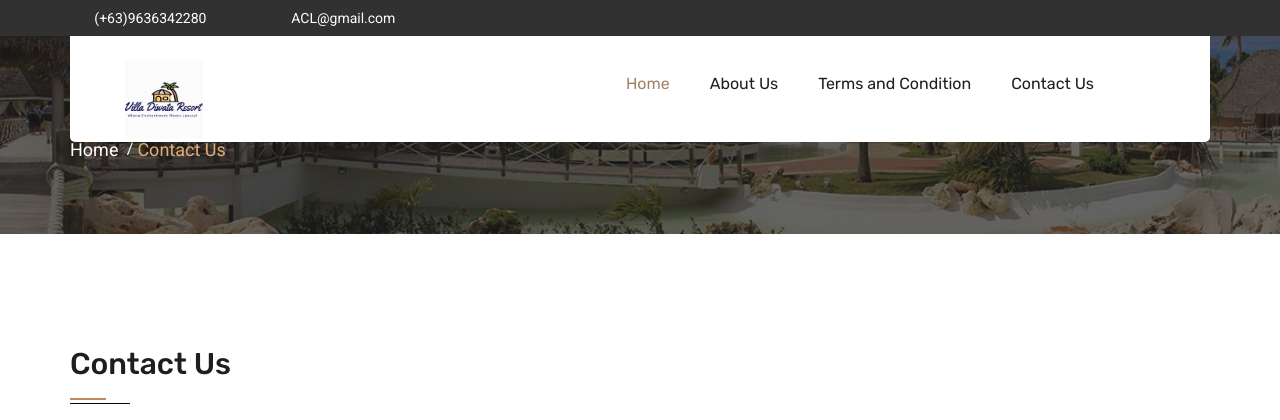
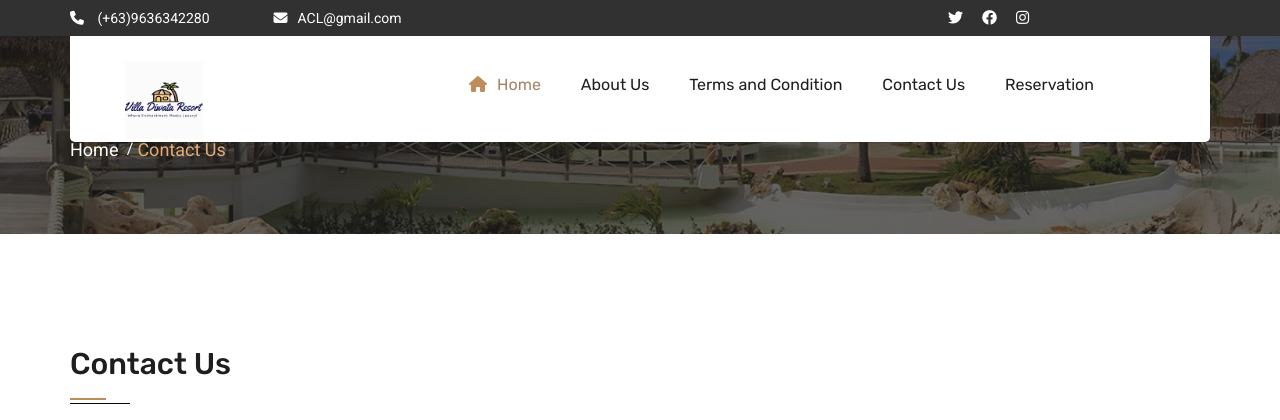
Before and after one commit to yel-x/diwatavilla, a PHP site: page /contact.php in a window 1280 px wide. Shown: the top 420 px of the page. Run offline with PHP 8.4, Linux system fonts and the light colour scheme; a stand-in replaces the project's code that opens the database connection; some web fonts are replaced.

Commit message:
Update contact.php

```diff
--- a/contact.php
+++ b/contact.php
@@ -34,6 +34,7 @@ if(isset($_POST['submit']))
 <link rel="stylesheet" type="text/css" href="css/style.css">
 <link rel="stylesheet" type="text/css" href="css/color.css">
 <link rel="stylesheet" type="text/css" href="css/responsive.css">
+<link rel="stylesheet" href="https://cdnjs.cloudflare.com/ajax/libs/font-awesome/6.4.0/css/all.min.css" integrity="sha512-iecdLmaskl7CVkqkXNQ/ZH/XLlvWZOJyj7Yy7tcenmpD1ypASozpmT/E0iPtmFIB46ZmdtAc9eNBvH0H/ZpiBw==" crossorigin="anonymous" referrerpolicy="no-referrer" />
 
 
 	<link rel="stylesheet" type="text/css" href="css/popup.php">
@@ -56,10 +57,9 @@ if(isset($_POST['submit']))
 					</div><!--con-links end-->
 					<div class="social-links">
 						<ul class="social-lnks">
-							<li><a href="#" title=""><i class="fa fa-facebook"></i></a></li>
-							<li><a href="#" title=""><i class="fa fa-twitter"></i></a></li>
-							<li><a href="#" title=""><i class="fa fa-google-plus"></i></a></li>
-
+						<li><a href="#" title=""><i class="fa-brands fa-twitter"></i></a></li>
+						<li><a href="#" title=""><i class="fa-brands fa-facebook"></i></a></li>
+						<li><a href="#" title=""><i class="fa-brands fa-instagram"></i></a></li>
 						</ul>
 
 					</div><!--socail-links end-->
@@ -76,13 +76,14 @@ if(isset($_POST['submit']))
 						<div class="menu-search">
 							<nav>
 								<ul>
-									<li class="active menu-item-has-children"><a href="index.php" title=""><i class="fa fa-joomla"></i>Home</a>
+									<li class="active menu-item-has-children"><a href="index.php" title=""><i class="fa-solid fa-house"></i>Home</a>
 
 									</li>
 
 									<li><a href="about.php" title="">About Us</a></li>
 										<li><a href="term.php" title="">Terms and Condition</a></li>
 									<li><a href="contact.php" title="">Contact Us</a></li>
+									<li><a href="reservation.php" title="">Reservation</a></li>
 								</ul>
 		 					</nav><!--nav end-->
 
@@ -171,11 +172,10 @@ if(isset($_POST['submit']))
 								<div class="shear">
 									<h4>Social Link :</h4>
 									<ul>
-										<li><a href="#" title=""><i class="fa fa-facebook"></i></a></li>
-										<li><a href="#" title=""><i class="fa fa-twitter"></i></a></li>
-										<li><a href="#" title=""><i class="fa fa-google-plus"></i></a></li>
-										<li><a href="#" title=""><i class="fa fa-instagram"></i></a></li>
-										<li><a href="#" title=""><i class="fa fa-pinterest-p"></i></a></li>
+										<li><a href="#" title=""><i class="fa-brands fa-twitter"></i></a></li>
+										<li><a href="#" title=""><i class="fa-brands fa-facebook"></i></a></li>
+										<li><a href="#" title=""><i class="fa-brands fa-instagram"></i></a></li>
+										<li><a href="#" title=""><i class="fa-brands fa-pinterest"></i></a></li>
 									</ul>
 								</div><!--shear end-->
 							</div>
@@ -202,9 +202,9 @@ if(isset($_POST['submit']))
 											<p>Lorem ipsum dolor sit amet, consectetuer adipiscing elit,  sed diam nonummy nibh euismod it tincidunt ut laoreet commodo consequat.  </p>
 
 											<ul class="sc-links">
-												<li><a href="#" title=""><i class="fa fa-facebook"></i></a></li>
-												<li><a href="#" title=""><i class="fa fa-twitter"></i></a></li>
-												<li><a href="#" title=""><i class="fa fa-google-plus"></i></a></li>
+											<li><a href="#" title=""><i class="fa-brands fa-twitter"></i></a></li>
+											<li><a href="#" title=""><i class="fa-brands fa-facebook"></i></a></li>
+											<li><a href="#" title=""><i class="fa-brands fa-instagram"></i></a></li>
 
 											</ul>
 										</div><!--about-widget end-->
```
